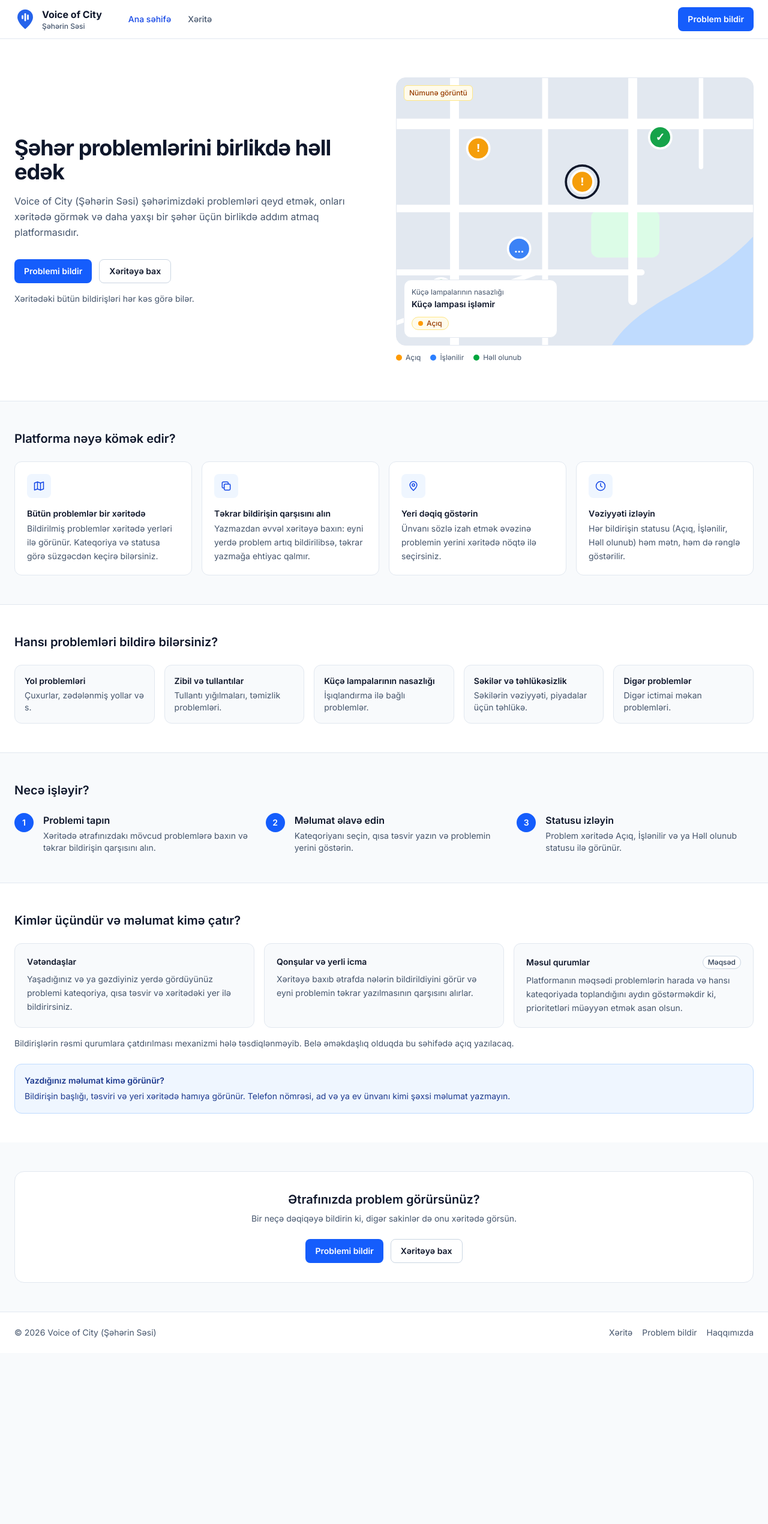
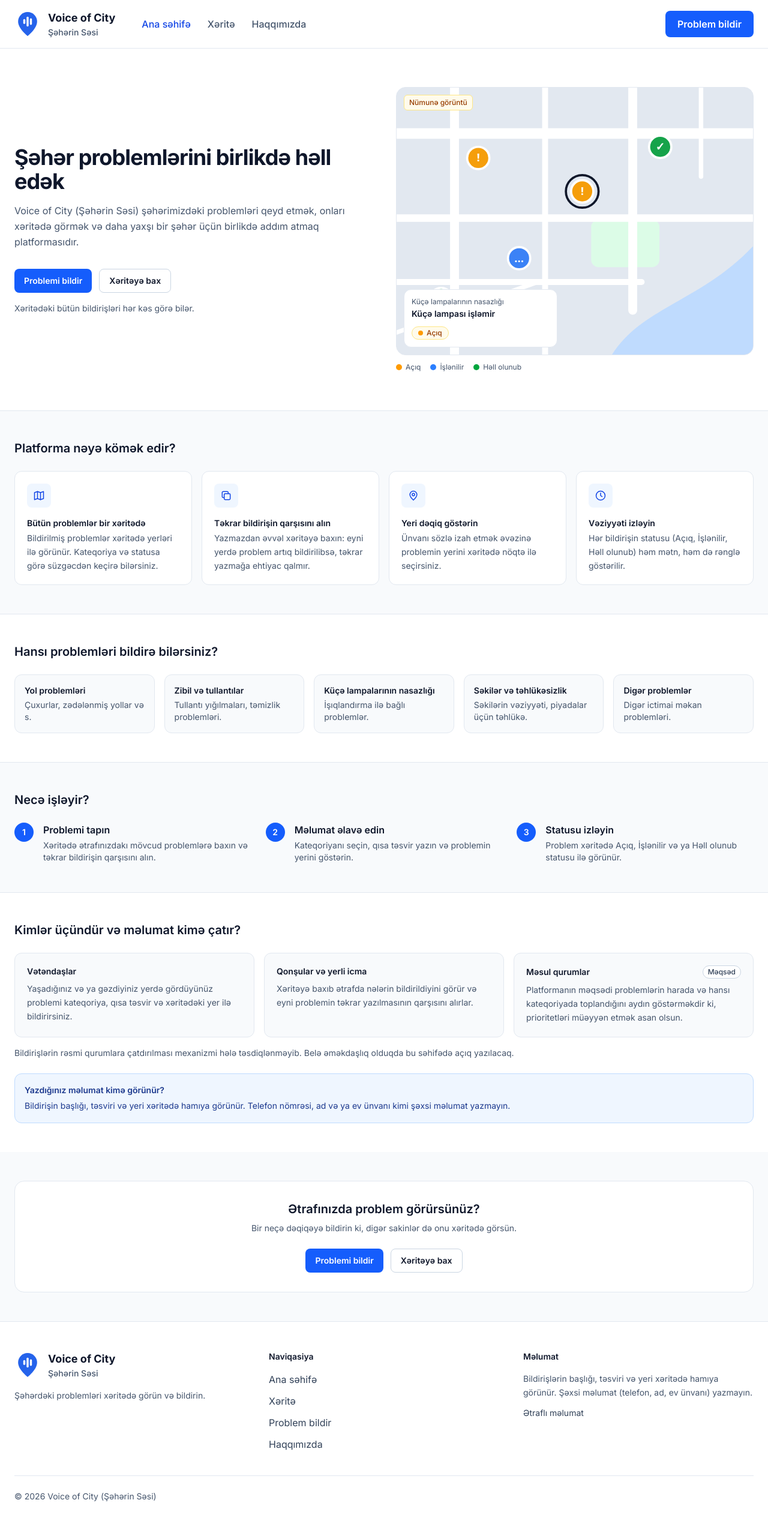
Before and after one commit to NRvBOSS/VoC-frontend, a Next.js app: page / in a window 1280 px wide. Shown: the top 2540 px of the page at 60% size. Before the commit the page ends 2255 px from the top, so only its background shows below. Built offline with nearby package versions, Linux system fonts and the light colour scheme.

Commit message:
style: larger header and footer, about link in navigation

```diff
--- a/src/app/map/page.tsx
+++ b/src/app/map/page.tsx
@@ -1,9 +1,10 @@
 import MapDashboard from "@/components/map/MapDashboard";
 
 export const metadata = { title: "Xəritə" };
+
 export default function MapPage() {
     return (
-        <main id="main" className="h-[calc(100dvh-4rem)]">
+        <main id="main" className="h-[calc(100dvh-4rem)] sm:h-[calc(100dvh-5rem)]">
             <MapDashboard />
         </main>
     );
--- a/src/components/layout/Footer.tsx
+++ b/src/components/layout/Footer.tsx
@@ -1,25 +1,68 @@
 import Link from "next/link";
 import CurrentYear from "./CurrentYear";
+import { LogoMark } from "./Logo";
 import { BRAND } from "@/lib/brand";
+
+const NAV = [
+  { href: "/", label: "Ana səhifə" },
+  { href: "/map", label: "Xəritə" },
+  { href: "/report", label: "Problem bildir" },
+  { href: "/about", label: "Haqqımızda" },
+];
+
+const linkClass =
+    "rounded-md text-base text-slate-700 hover:text-slate-900 hover:underline focus-visible:outline-2 focus-visible:outline-offset-2 focus-visible:outline-blue-600";
 
 export default function Footer() {
   return (
       <footer className="border-t border-slate-200 bg-white">
-        <div className="mx-auto flex max-w-screen-2xl flex-col gap-3 px-4 py-6 text-sm text-slate-600 sm:flex-row sm:items-center sm:justify-between sm:px-6">
-          <p>
+        <div className="mx-auto max-w-screen-2xl px-4 py-12 sm:px-6">
+          <div className="grid gap-10 md:grid-cols-3">
+            <div>
+              <div className="flex items-center gap-3">
+                <LogoMark className="h-11 w-11 shrink-0" />
+                <div className="leading-tight">
+                  <p lang="en" className="text-lg font-bold text-slate-900">
+                    {BRAND.name}
+                  </p>
+                  <p className="text-sm font-medium text-slate-600">
+                    {BRAND.nameAz}
+                  </p>
+                </div>
+              </div>
+              <p className="mt-4 max-w-xs text-sm leading-relaxed text-slate-600">
+                Şəhərdəki problemləri xəritədə görün və bildirin.
+              </p>
+            </div>
+
+            <nav aria-label="Footer naviqasiyası">
+              <p className="text-sm font-semibold text-slate-900">Naviqasiya</p>
+              <ul className="mt-4 space-y-3">
+                {NAV.map((item) => (
+                    <li key={item.href}>
+                      <Link href={item.href} className={linkClass}>
+                        {item.label}
+                      </Link>
+                    </li>
+                ))}
+              </ul>
+            </nav>
+
+            <div>
+              <p className="text-sm font-semibold text-slate-900">Məlumat</p>
+              <p className="mt-4 max-w-sm text-sm leading-relaxed text-slate-600">
+                Bildirişlərin başlığı, təsviri və yeri xəritədə hamıya görünür.
+                Şəxsi məlumat (telefon, ad, ev ünvanı) yazmayın.
+              </p>
+              <Link href="/about" className={`${linkClass} mt-3 inline-block text-sm`}>
+                Ətraflı məlumat
+              </Link>
+            </div>
+          </div>
+
+          <div className="mt-10 border-t border-slate-200 pt-6 text-sm text-slate-600">
             © <CurrentYear /> <span lang="en">{BRAND.name}</span> ({BRAND.nameAz})
-          </p>
-          <nav aria-label="Footer naviqasiyası" className="flex gap-4">
-            <Link href="/map" className="hover:text-slate-900">
-              Xəritə
-            </Link>
-            <Link href="/report" className="hover:text-slate-900">
-              Problem bildir
-            </Link>
-            <Link href="/about" className="hover:text-slate-900">
-              Haqqımızda
-            </Link>
-          </nav>
+          </div>
         </div>
       </footer>
   );
--- a/src/components/layout/Header.tsx
+++ b/src/components/layout/Header.tsx
@@ -7,7 +7,7 @@ import { BRAND } from "@/lib/brand";
 export default function Header() {
     return (
         <header className="border-b border-slate-200 bg-white">
-        <div className="mx-auto flex h-16 max-w-screen-2xl items-center justify-between gap-2 px-3 sm:px-6">
+            <div className="mx-auto flex h-16 max-w-screen-2xl items-center justify-between gap-2 px-3 sm:h-20 sm:px-6">
                 <div className="flex items-center gap-2 sm:gap-8">
                     <Link
                         href="/"
@@ -19,8 +19,9 @@ export default function Header() {
                     <NavLinks />
                 </div>
 
-          <Link href="/report" className={buttonStyles("primary")}>
-            Problem bildir
+                <Link href="/report" className={buttonStyles("primary", "lg")}>
+                    <span className="sm:hidden">Bildir</span>
+                    <span className="hidden sm:inline">Problem bildir</span>
                 </Link>
             </div>
         </header>
--- a/src/components/layout/Logo.tsx
+++ b/src/components/layout/Logo.tsx
@@ -21,13 +21,13 @@ export function LogoMark({ className = "" }: { className?: string }) {
 
 export default function Logo() {
     return (
-        <span className="flex items-center gap-2.5">
-      <LogoMark className="h-9 w-9 shrink-0" />
+        <span className="flex items-center gap-3">
+      <LogoMark className="h-10 w-10 shrink-0 sm:h-11 sm:w-11" />
       <span className="hidden leading-tight sm:block">
-        <span lang="en" className="block text-base font-bold text-slate-900">
+        <span lang="en" className="block text-lg font-bold text-slate-900">
           {BRAND.name}
         </span>
-        <span className="block text-xs font-medium text-slate-600">
+        <span className="block text-sm font-medium text-slate-600">
           {BRAND.nameAz}
         </span>
       </span>
--- a/src/components/layout/NavLinks.tsx
+++ b/src/components/layout/NavLinks.tsx
@@ -4,8 +4,9 @@ import Link from "next/link";
 import { usePathname } from "next/navigation";
 
 const links = [
-  { href: "/", label: "Ana səhifə" },
-  { href: "/map", label: "Xəritə" },
+  { href: "/", label: "Ana səhifə", hideOnMobile: true },
+  { href: "/map", label: "Xəritə", hideOnMobile: false },
+  { href: "/about", label: "Haqqımızda", hideOnMobile: false },
 ];
 
 export default function NavLinks() {
@@ -13,7 +14,7 @@ export default function NavLinks() {
 
   return (
       <nav aria-label="Əsas naviqasiya" className="flex items-center gap-1">
-      {links.map(({ href, label }) => {
+        {links.map(({ href, label, hideOnMobile }) => {
           const active =
               href === "/" ? pathname === "/" : pathname.startsWith(href);
           return (
@@ -21,7 +22,9 @@ export default function NavLinks() {
                   key={href}
                   href={href}
                   aria-current={active ? "page" : undefined}
-            className={`rounded-md px-2 py-1.5 text-sm font-medium focus-visible:outline-2 focus-visible:outline-offset-2 focus-visible:outline-blue-600 sm:px-3 ${
+                  className={`rounded-md px-2 py-2 text-sm font-medium focus-visible:outline-2 focus-visible:outline-offset-2 focus-visible:outline-blue-600 sm:px-3 sm:text-base ${
+                      hideOnMobile ? "hidden sm:block" : ""
+                  } ${
                       active ? "text-blue-700" : "text-slate-600 hover:text-slate-900"
                   }`}
               >
--- a/src/components/ui/Button.tsx
+++ b/src/components/ui/Button.tsx
@@ -1,28 +1,35 @@
 import type { ButtonHTMLAttributes } from "react";
 
 type Variant = "primary" | "secondary";
+type Size = "md" | "lg";
 
 const base =
-  "inline-flex items-center justify-center gap-2 rounded-lg px-4 h-10 text-sm font-semibold " +
+    "inline-flex items-center justify-center gap-2 rounded-lg font-semibold " +
     "transition-colors focus-visible:outline-2 focus-visible:outline-offset-2 focus-visible:outline-blue-600 " +
     "disabled:cursor-not-allowed disabled:opacity-50";
 
+const sizes: Record<Size, string> = {
+  md: "h-10 px-4 text-sm",
+  lg: "h-11 px-5 text-base",
+};
+
 const variants: Record<Variant, string> = {
   primary: "bg-blue-600 text-white hover:bg-blue-700",
-  secondary:
-    "border border-slate-300 bg-white text-slate-900 hover:bg-slate-50",
+  secondary: "border border-slate-300 bg-white text-slate-900 hover:bg-slate-50",
 };
 
-export function buttonStyles(variant: Variant = "primary") {
-  return `${base} ${variants[variant]}`;
+export function buttonStyles(variant: Variant = "primary", size: Size = "md") {
+  return `${base} ${sizes[size]} ${variants[variant]}`;
 }
 
 interface ButtonProps extends ButtonHTMLAttributes<HTMLButtonElement> {
   variant?: Variant;
+  size?: Size;
 }
 
 export default function Button({
                                  variant = "primary",
+                                 size = "md",
                                  className = "",
                                  type = "button",
                                  ...props
@@ -30,7 +37,7 @@ export default function Button({
   return (
       <button
           type={type}
-      className={`${buttonStyles(variant)} ${className}`}
+          className={`${buttonStyles(variant, size)} ${className}`}
           {...props}
       />
   );
```
Lines whose indentation alone changed are shown as unchanged.
